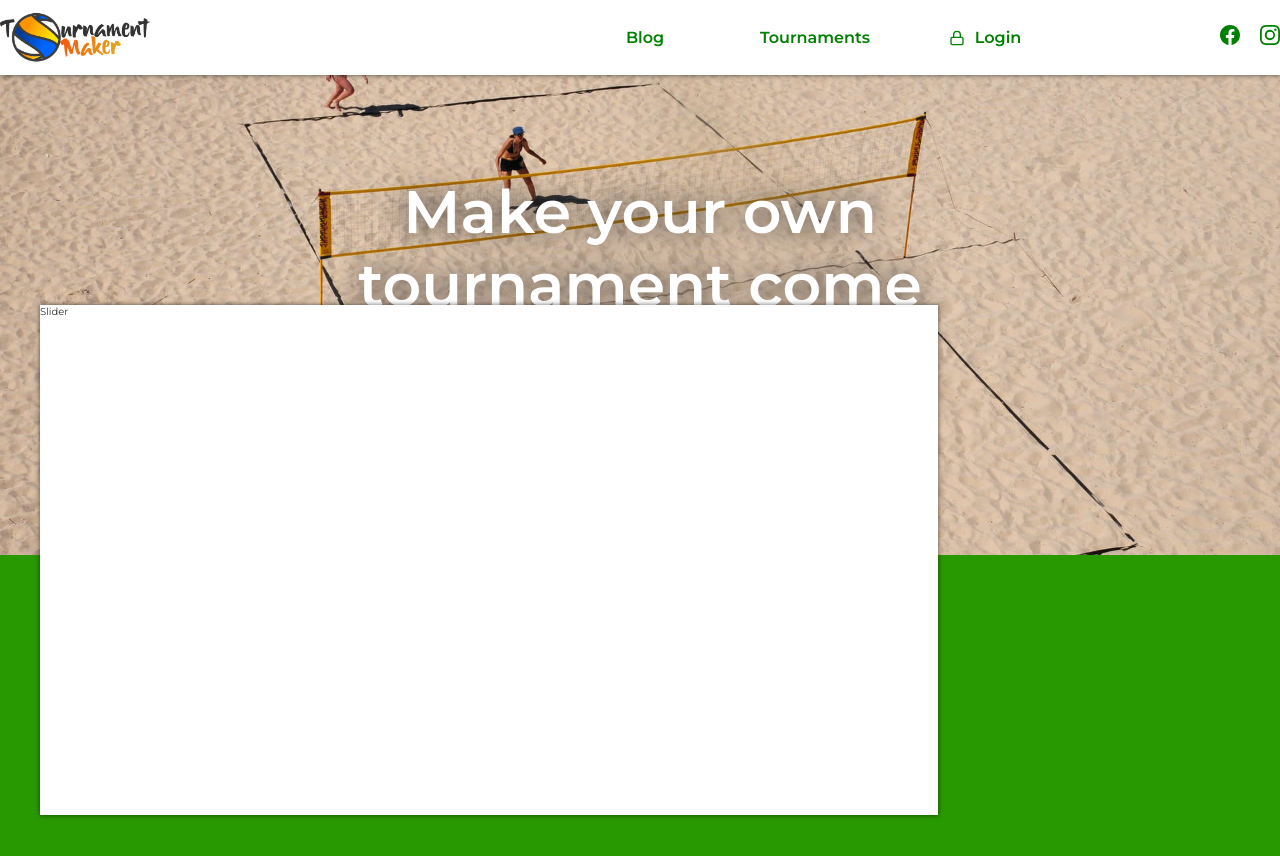
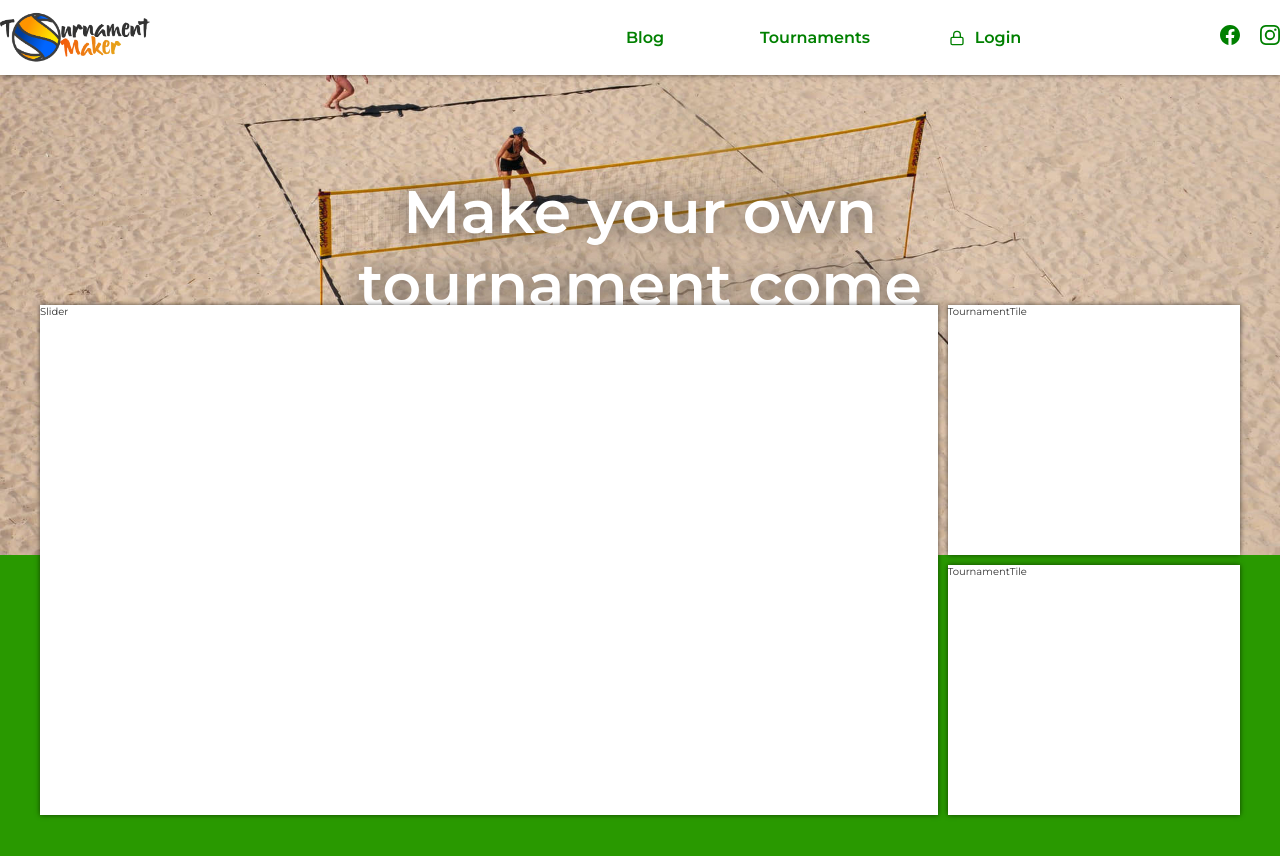
Before and after one commit to obrebskim/Tournament-maker-front, a React (Create React App) app: page / in a window 1280 px wide. Shown: the top 856 px of the page. Built offline with nearby package versions, Linux system fonts and the light colour scheme.

Commit message:
Creating Slider and TournamentTile components with basic styles

```diff
--- a/src/views/pages/Main/Main.tsx
+++ b/src/views/pages/Main/Main.tsx
@@ -1,11 +1,14 @@
 import React from 'react'
 import styled from 'styled-components'
 import Slider from './Slider'
+import TournamentTile from './TournamentTile'
 
 export default function Main() {
     return (
         <Container>
             <Slider />
+            <TournamentTile />
+            <TournamentTile />
         </Container>
     )
 }
@@ -20,7 +23,7 @@ const Container = styled.main`
     gap: 10px;
     margin: -250px auto 0 auto;
 
-    & > section {
+    & > section, & > article {
         background: #fff;
         box-shadow: var(--shadow);
     }
--- /dev/null
+++ b/src/views/pages/Main/TournamentTile.tsx
@@ -0,0 +1,7 @@
+import React from 'react'
+
+export default function TournamentTile() {
+    return (
+        <article>TournamentTile</article>
+    )
+}
```
